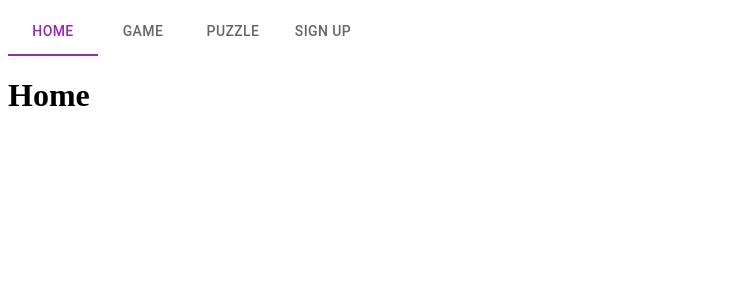
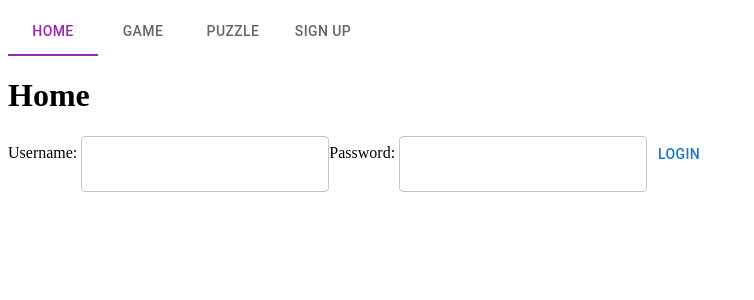
Before and after one commit to ioanstoica/HackITall2023, a React (Create React App) app in the folder frontend/: page / in a window 1280 px wide. Shown: the top 300 px of the page, without its empty margins (0-754 px from the left). Built offline with nearby package versions, Linux system fonts and the light colour scheme.

Commit message:
add login signUp etc

```diff
--- a/frontend/src/App.tsx
+++ b/frontend/src/App.tsx
@@ -1,4 +1,4 @@
-import React from "react";
+import React, { useState } from "react";
 import { Navbar } from "./components/navbar";
 import { BrowserRouter as Router, Routes, Route } from "react-router-dom";
 import { Home } from "./views/home";
@@ -7,13 +7,17 @@ import { Puzzle } from "./views/puzzle";
 import { SignUp } from "./views/signUp";
 
 function App() {
+  const [isLoaded, setIsLoaded] = useState(false);
   return (
     <div>
       <div>
         <Router>
           <Navbar />
           <Routes>
-            <Route path="/" element={<Home />} />
+            <Route
+              path="/"
+              element={<Home isLoaded={isLoaded} setIsLoaded={setIsLoaded} />}
+            />
             <Route path="/home" element={<Home />} />
             <Route path="/game" element={<Game />} />
             <Route path="/puzzle" element={<Puzzle />} />
--- a/frontend/src/components/login.tsx
+++ b/frontend/src/components/login.tsx
@@ -1,11 +1,48 @@
-import React from "react";
-import { TextField } from "@mui/material";
+import React, { useState, useEffect } from "react";
+import { Button, TextField } from "@mui/material";
+import axios from "axios";
 
-export const Login = () => {
+export const Login = ({ setIsLoaded }: any) => {
+  const [username, setUsername] = useState("");
+  const [password, setPassword] = useState("");
+  const [buttonPressed, setButtonPressed] = useState(false);
+
+  const handleUsernameChange = (event: any) => {
+    event.preventDefault();
+    setButtonPressed(false);
+    setUsername(event.target.value);
+  };
+
+  const handlePasswordChange = (event: any) => {
+    event.preventDefault();
+    setButtonPressed(false);
+    setPassword(event.target.value);
+  };
+
+  const handleClick = () => {
+    console.log(">>>Username: ", username);
+    console.log(">>>Password: ", password);
+    setButtonPressed(true);
+  };
+
+  useEffect(() => {
+    if (buttonPressed) {
+      axios
+        .get(`http://localhost:8080/api/users/login/${username}`)
+        .then((response) => {
+          console.log(response);
+          if (response.status === 200) setIsLoaded(true);
+        })
+        .catch((error) => {
+          console.log(error);
+        });
+    }
+  });
   return (
     <div>
-      Username: <TextField id="username" />
-      Password: <TextField id="password" />
+      Username: <TextField onChange={handleUsernameChange} id="username" />
+      Password: <TextField onChange={handlePasswordChange} id="password" />
+      <Button onClick={handleClick}>Login</Button>
     </div>
   );
 };
--- a/frontend/src/components/navbar.tsx
+++ b/frontend/src/components/navbar.tsx
@@ -4,8 +4,7 @@ import Tabs from "@mui/material/Tabs";
 import Tab from "@mui/material/Tab";
 import Box from "@mui/material/Box";
 
-export const Navbar = ({
-}) => {
+export const Navbar = ({}) => {
   const navigate = useNavigate();
 
   const [selectedMenu, setSelectedMenu] = React.useState("home");
@@ -18,7 +17,7 @@ export const Navbar = ({
   return (
     <Box sx={{ width: "100%" }}>
       <Tabs
-        value = {selectedMenu}
+        value={selectedMenu}
         onChange={handleChange}
         textColor="secondary"
         indicatorColor="secondary"
--- a/frontend/src/views/home.tsx
+++ b/frontend/src/views/home.tsx
@@ -1,9 +1,19 @@
 import React from "react";
+import { Login } from "../components/login";
+import { Button } from "@mui/material";
 
-export const Home = () => {
+export const Home = ({ isLoaded, setIsLoaded }: any) => {
+  const handleClick = () => {
+    setIsLoaded(false);
+  };
   return (
     <div>
       <h1>Home</h1>
+      {!isLoaded ? (
+        <Login setIsLoaded />
+      ) : (
+        <Button onClick={handleClick}>Logout</Button>
+      )}
     </div>
   );
 };
--- a/frontend/src/views/signUp.tsx
+++ b/frontend/src/views/signUp.tsx
@@ -9,6 +9,9 @@ export const SignUp = () => {
   const [email, setEmail] = useState("");
   const [buttonPressed, setButtonPressed] = useState(false);
   const [errorSingUp, setErrorSignUp] = useState(false);
+
+  let userAlreadyExists = false;
+  let allGood = false;
 
   const handleUsernameChange = (event: any) => {
     event.preventDefault();
@@ -33,21 +36,6 @@ export const SignUp = () => {
     console.log(">>>Password: ", password);
     console.log(">>>Email: ", email);
     setButtonPressed(true);
-    // axios
-    //   .post("http://localhost:8080/api/users", {
-    //     username,
-    //     password,
-    //     email,
-    //   })
-    //   .then((response) => {
-    //     console.log(response);
-    //     if (response.status === 200) {
-    //       setButtonPressed(true);
-    //     }
-    //   })
-    //   .catch((error) => {
-    //     console.log(error);
-    //   });
   };
 
   useEffect(() => {
@@ -60,23 +48,13 @@ export const SignUp = () => {
         })
         .then((response) => {
           console.log(response);
-          if (response.status === 200) setButtonPressed(true);
+          if (response.status === 200) allGood = true;
+          if (response.status === 400) userAlreadyExists = true;
         })
         .catch((error) => {
           console.log(error);
           setErrorSignUp(true);
         });
-      // const url = "http://localhost:8080/api/users";
-      // const payload = {
-      //   method: "POST",
-      //   url,
-      //   headers: {
-      //     "Content-Type": "application/json",
-      //   },
-      //   responseType: "json",
-      // };
-
-      // const response = axios.request(payload).then((response) => {console.log(response);});
     }
   }, [buttonPressed, username, password, email]);
 
@@ -90,6 +68,14 @@ export const SignUp = () => {
       </div>
     );
   }
+  if (userAlreadyExists) {
+    return (
+      <div>
+        An account with the username {username} already exists. Please refresh
+        and choose another username.
+      </div>
+    );
+  }
   if (errorSingUp) {
     return (
       <div>
```
Also changed, not shown: 2 other files (tests, documents, lock files or other folders).
